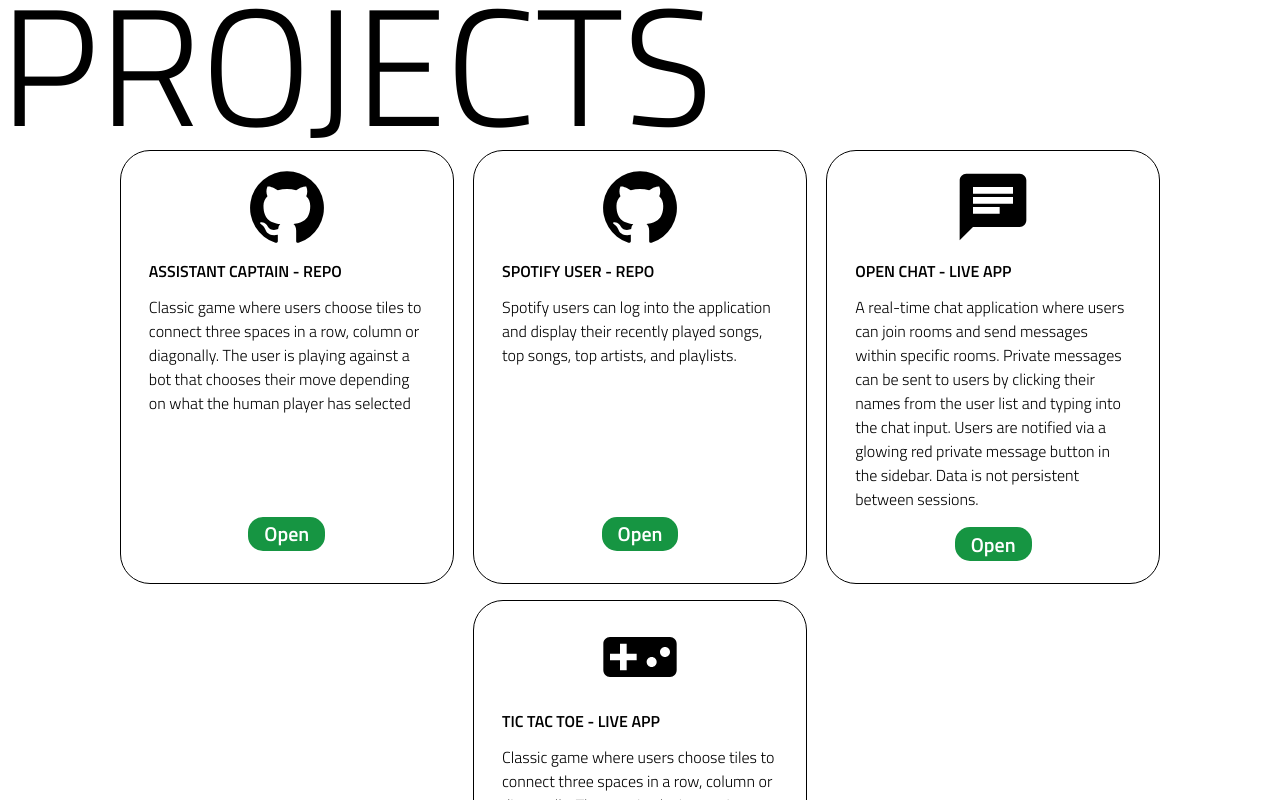
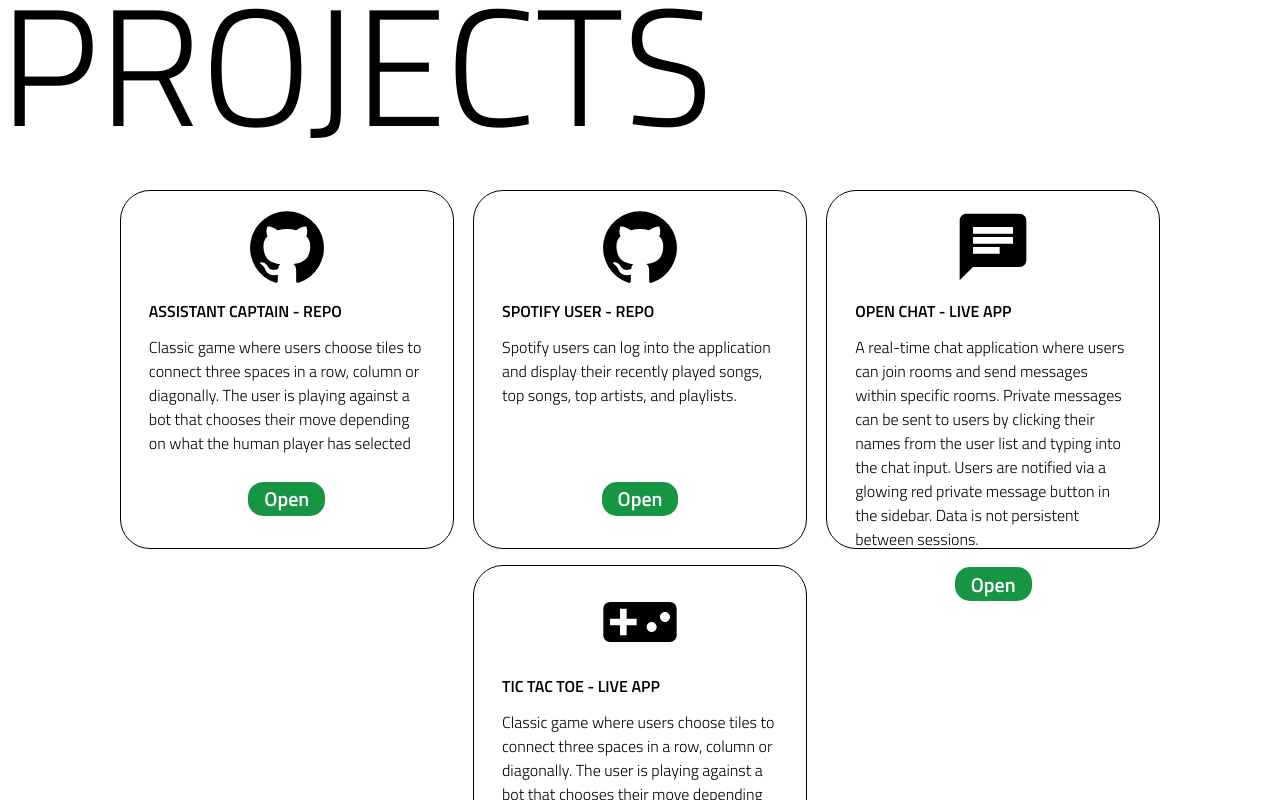
Before and after one commit to andyb2/portfolio-website, a React (Create React App) app: page / in a window 1280 px wide. Shown: the part 1280-2080 px from the top of the page. Built offline with nearby package versions, Linux system fonts and the light colour scheme.

Commit message:
Projects now are broken into categories

```diff
--- a/src/pages/Projects.tsx
+++ b/src/pages/Projects.tsx
@@ -25,7 +25,7 @@ const ProjectsContainer = styled.div<any>`
   display: flex;
   align-items: center;
   flex-direction: column;
-  padding: 1rem 0 1rem 0;
+  padding: 3.5rem 0 3.5rem 0;
 `;
 
 const Card = styled.div<any>`
@@ -36,7 +36,7 @@ const Card = styled.div<any>`
   border: 1px solid black;
   border-radius: 30px;
   padding: 1rem;
-  height: 400px;
+  height: 325px;
   width: 300px;
   margin-left: 0.1rem;
   margin-right: 0.1rem;
@@ -111,7 +111,9 @@ const Projects = ({ height }: IProps) => {
                     <CardDescription>{project.description}</CardDescription>
                   </ContentSpacing>
                   <LinkContainer>
-                    <Link href={project.link}>Open</Link>
+                    <Link href={project.link} target='_blank'>
+                      Open
+                    </Link>
                   </LinkContainer>
                 </Card>
               </Animate>
```
